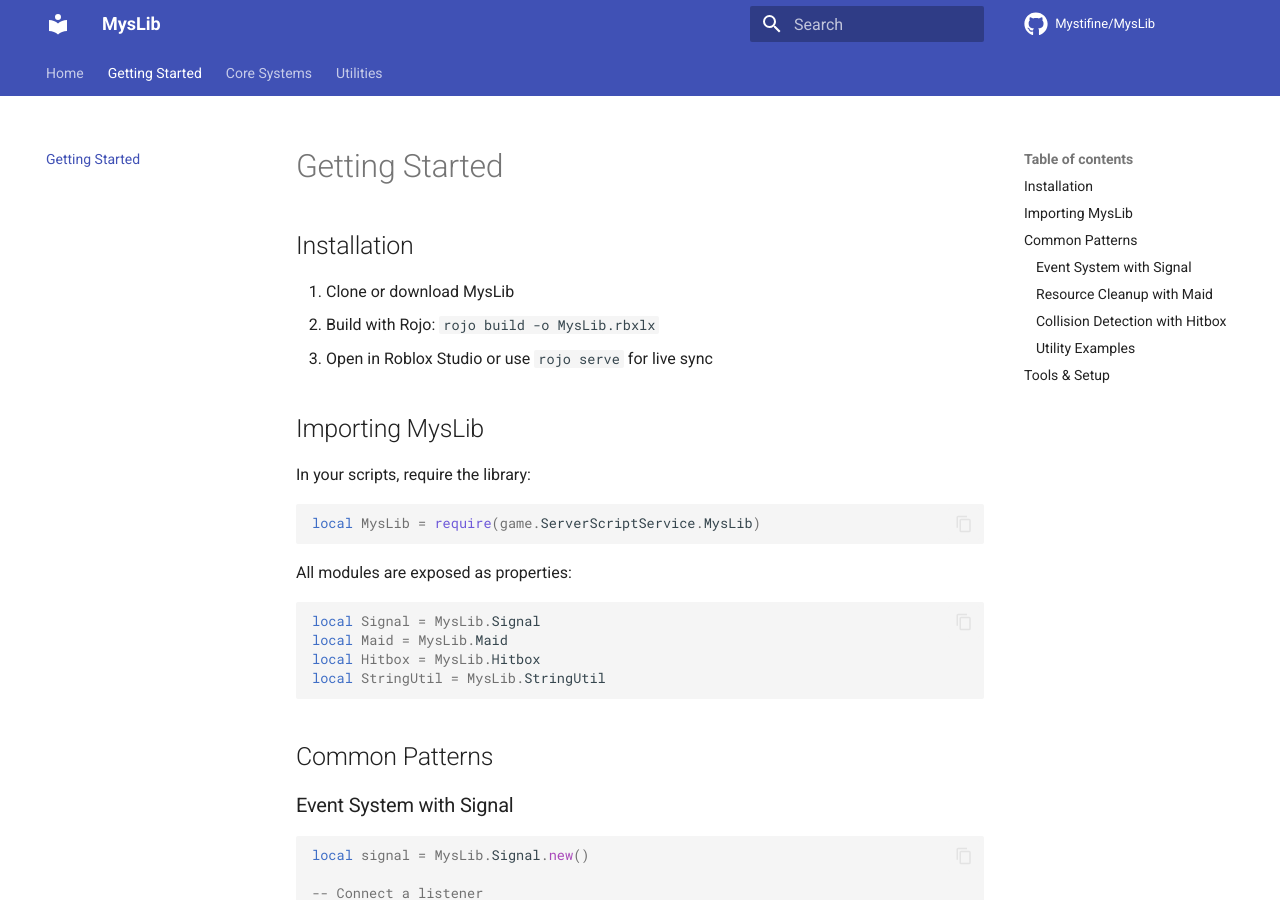
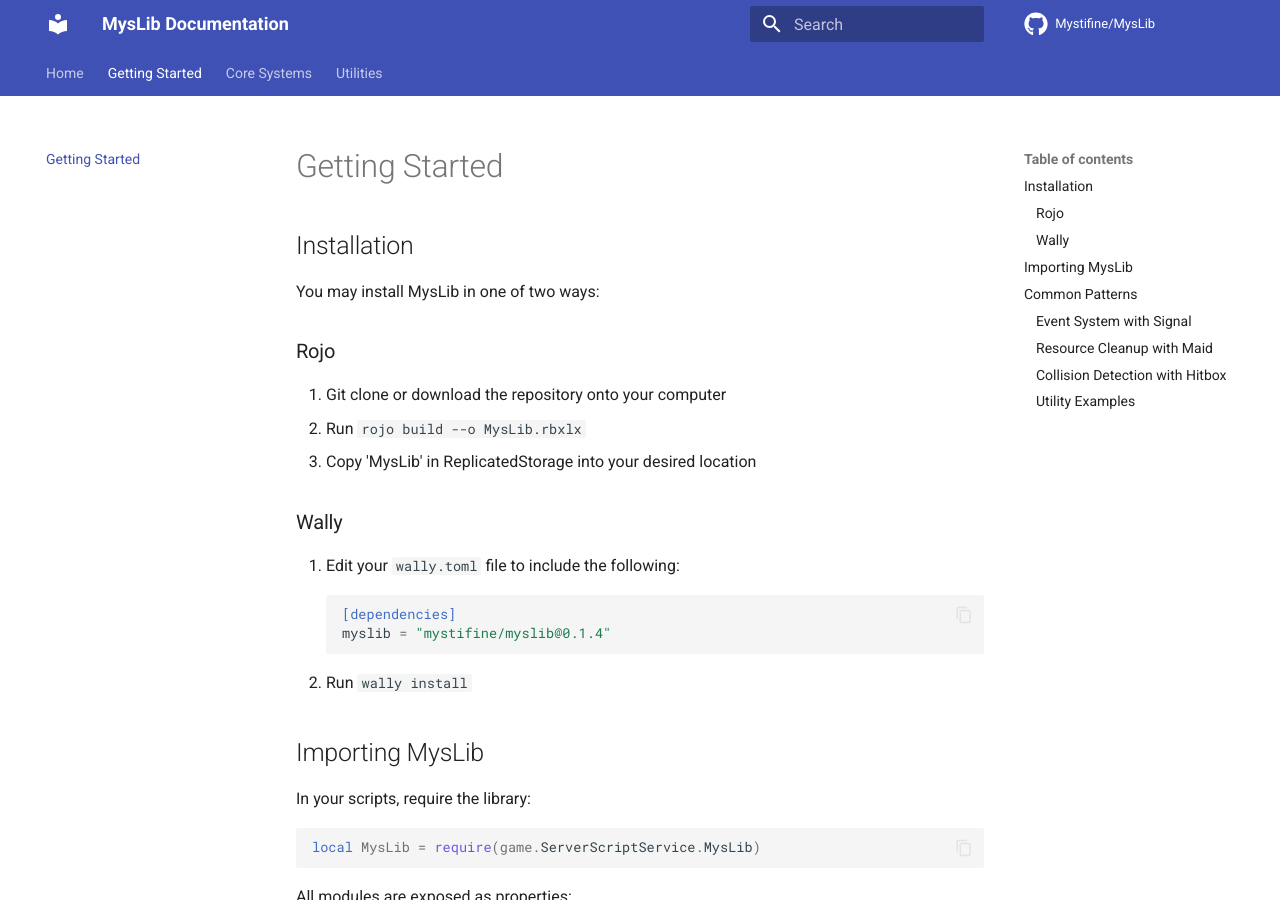
Before and after one commit to Mystifine/MysLib, an MkDocs documentation site: the page built from docs/getting-started.md, in a window 1280 px wide and 900 px high. Built offline with MkDocs 1.6.1 and Material for MkDocs 9.7.7, drawn with Linux system fonts in a browser that asks for light colours; comment, search, counter and statistics services are not loaded; some of the changed text lies outside the part shown.

Commit message:
Updated documentation

````diff
--- a/docs/getting-started.md
+++ b/docs/getting-started.md
@@ -2,9 +2,20 @@
 
 ## Installation
 
-1. Clone or download MysLib
-2. Build with Rojo: `rojo build -o MysLib.rbxlx`
-3. Open in Roblox Studio or use `rojo serve` for live sync
+You may install MysLib in one of two ways:
+
+### Rojo
+1. Git clone or download the repository onto your computer
+2. Run `rojo build --o MysLib.rbxlx`
+3. Copy 'MysLib' in ReplicatedStorage into your desired location
+
+### Wally
+1. Edit your `wally.toml` file to include the following:
+```toml
+[dependencies]
+myslib = "mystifine/myslib@0.1.4"
+```
+2. Run `wally install`
 
 ## Importing MysLib
 
@@ -92,10 +103,4 @@
 local value = MysLib.MathUtil.lerp(0, 100, 0.5) -- 50
 ```
 
-## Tools & Setup
-
-- **Rojo 7.6.1** — Luau to Roblox place conversion
-- **Wally 0.3.2** — Package manager
-- **Selene 0.30.1** — Luau linter
-
 For detailed API documentation, see the [Core Systems](core-systems/signal.md) and [Utilities](utilities/string-util.md) sections.
--- a/mkdocs.yml
+++ b/mkdocs.yml
@@ -1,4 +1,4 @@
-site_name: MysLib
+site_name: MysLib Documentation
 site_description: A comprehensive Roblox utility library
 repo_url: https://github.com/Mystifine/MysLib
 repo_name: Mystifine/MysLib
@@ -33,6 +33,8 @@
     - ModelUtil: utilities/model-util.md
     - GeneralUtil: utilities/general-util.md
 markdown_extensions:
+  - admonition
+  - pymdownx.details
+  - pymdownx.superfences
   - pymdownx.highlight:
       use_pygments: true
-  - pymdownx.superfences
````
Also changed, not shown: README.md (+0 -14 lines), docs/index.md (+4 -3 lines).
